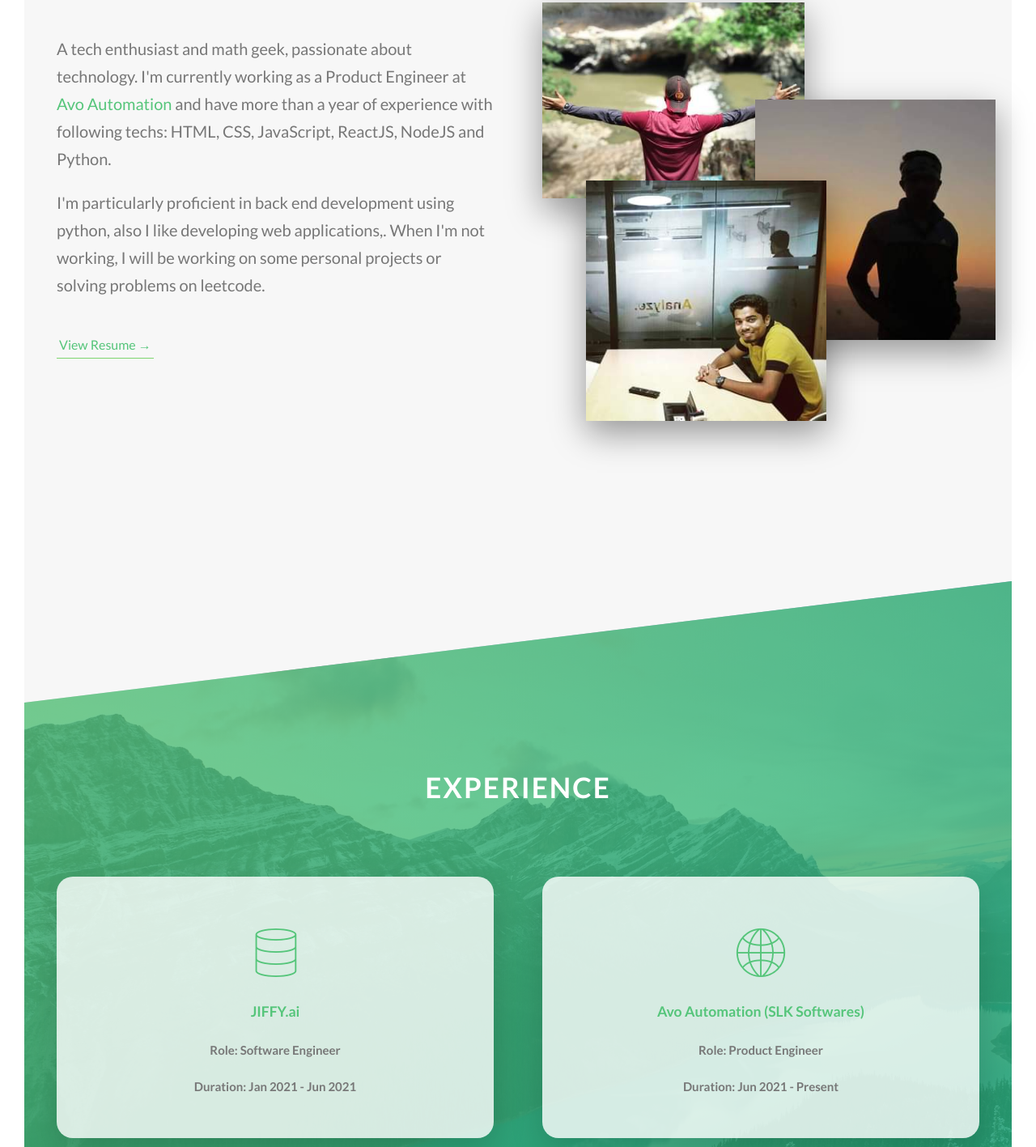
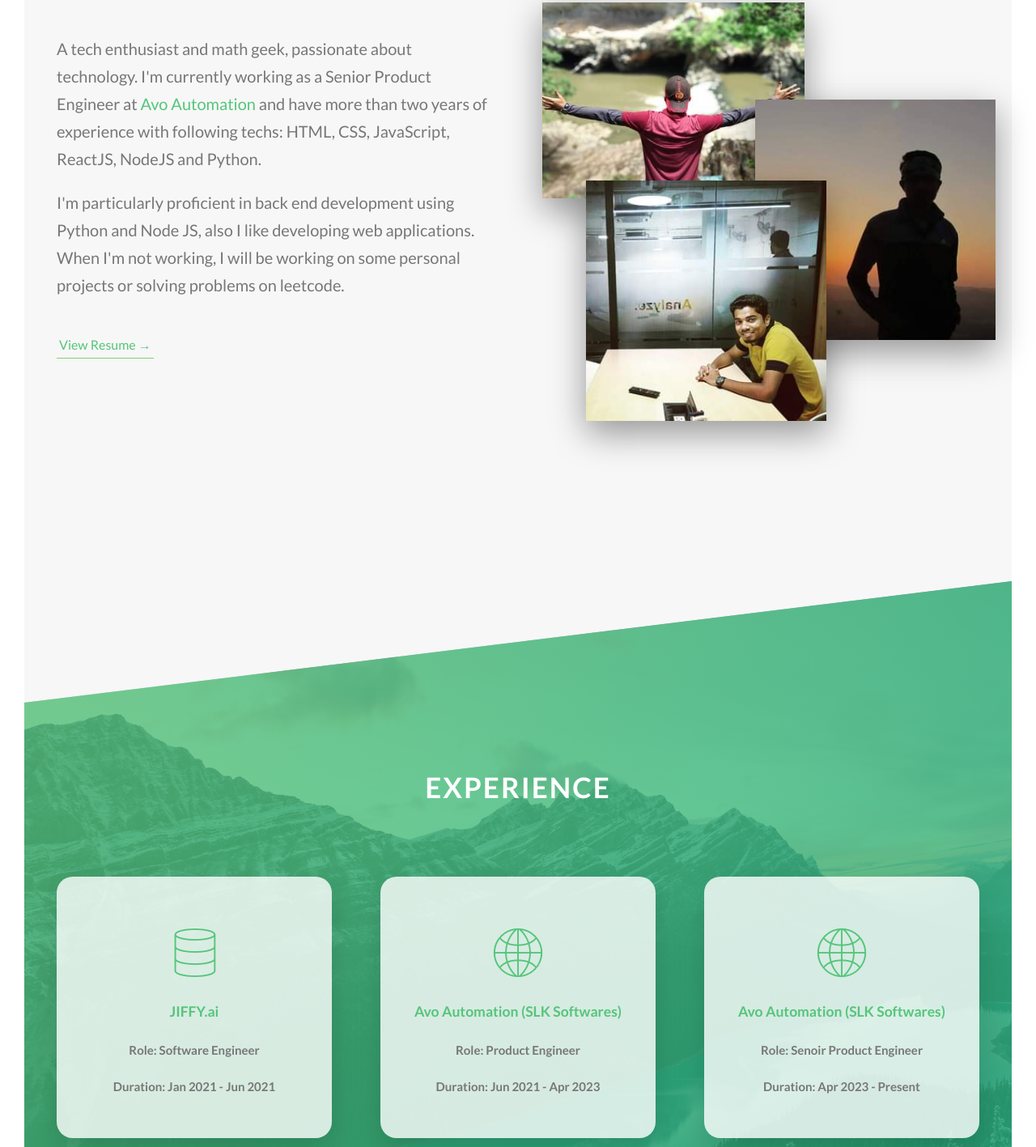
Before and after one commit to ajaydev17/My-Personal-Website, a website: page index.html in a window 1280 px wide. Shown: the part 977-2394 px from the top of the page at 81% size. Drawn offline with Linux system fonts and the light colour scheme.

Commit message:
feat: added new experience to the experience section

```diff
--- a/index.html
+++ b/index.html
@@ -63,17 +63,17 @@
                 <div class="col-1-of-2">
                     <p class="paragraph u-margin-bottom-small">
                         A tech enthusiast and math geek, passionate about
-                        technology. I'm currently working as a Product
+                        technology. I'm currently working as a Senior Product
                         Engineer at
                         <a href="https://avoautomation.ai/" target="_blank" class="company-name">Avo Automation</a>
-                        and have more than a year of experience with
+                        and have more than two years of experience with
                         following techs: HTML, CSS, JavaScript, ReactJS,
                         NodeJS and Python.
                     </p>
                     <p class="paragraph u-margin-bottom-medium">
                         I'm particularly proficient in back end development
-                        using python, also I like developing web
-                        applications,. When I'm not working, I will be
+                        using Python and Node JS, also I like developing web
+                        applications. When I'm not working, I will be
                         working on some personal projects or solving
                         problems on leetcode.
                     </p>
@@ -128,7 +128,7 @@
                     </div>
                 </div> -->
 
-                <div class="col-1-of-2">
+                <div class="col-1-of-3">
                     <div class="experience-box">
                         <i class="experience-box__icon lni icon-basic-server2"></i>
                         <h3 class="heading-tertiary u-margin-bottom-small">
@@ -144,7 +144,7 @@
                     </div>
                 </div>
 
-                <div class="col-1-of-2">
+                <div class="col-1-of-3">
                     <div class="experience-box">
                         <i class="experience-box__icon lni icon-basic-world"></i>
                         <h3 class="heading-tertiary u-margin-bottom-small">
@@ -155,10 +155,27 @@
                             Role: Product Engineer
                         </p>
                         <p class="experience-box__text">
-                            Duration: Jun 2021 - Present
+                            Duration: Jun 2021 - Apr 2023
                         </p>
                     </div>
                 </div>
+
+                <div class="col-1-of-3">
+                    <div class="experience-box">
+                        <i class="experience-box__icon lni icon-basic-world"></i>
+                        <h3 class="heading-tertiary u-margin-bottom-small">
+                            <a href="https://avoautomation.ai/" target="_blank" class="experience-box__company-name">Avo
+                                Automation (SLK Softwares)</a>
+                        </h3>
+                        <p class="experience-box__text u-margin-bottom-small">
+                            Role: Senoir Product Engineer
+                        </p>
+                        <p class="experience-box__text">
+                            Duration: Apr 2023 - Present
+                        </p>
+                    </div>
+                </div>
+
             </div>
         </section>
         <section id="projects" class="section-projects">
```
